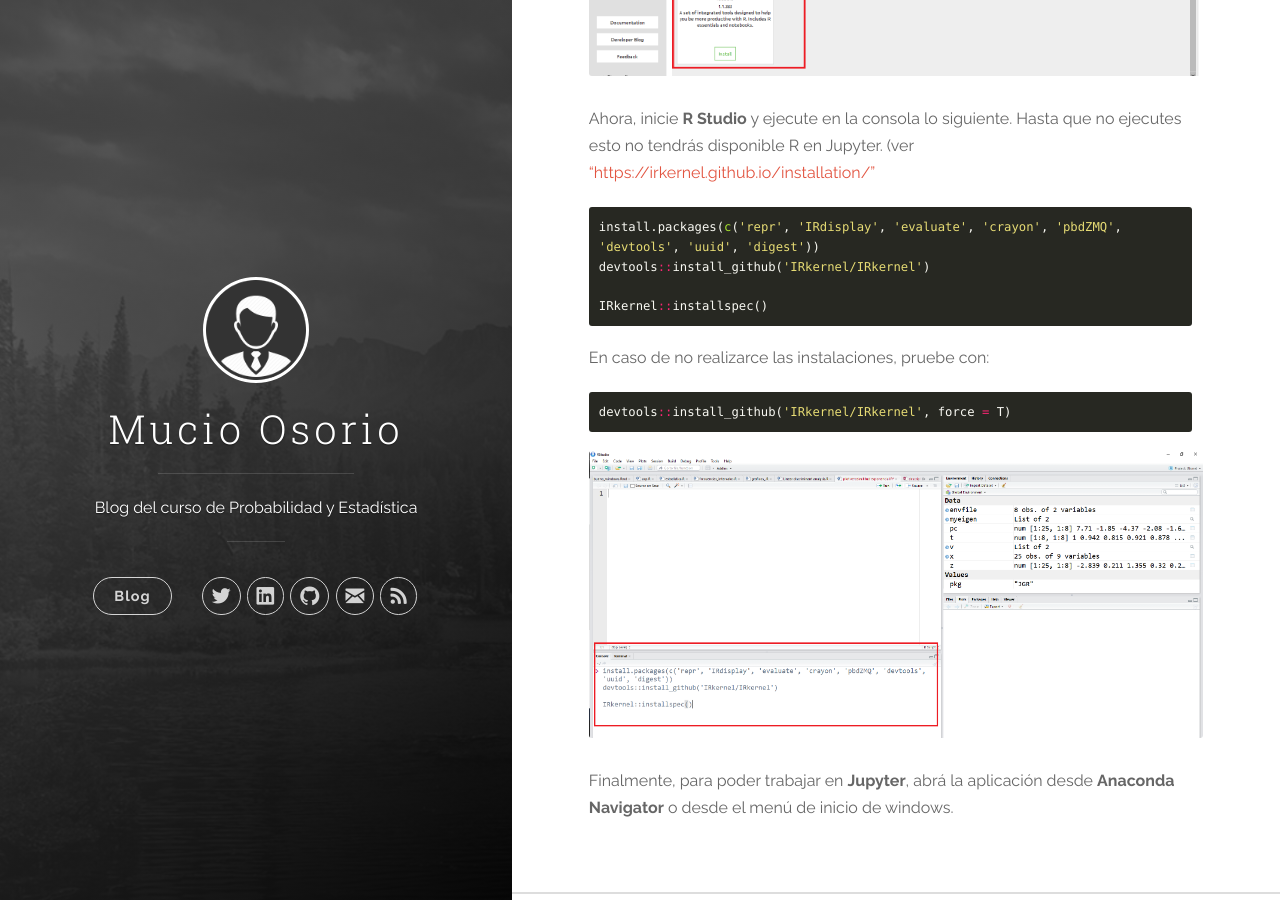
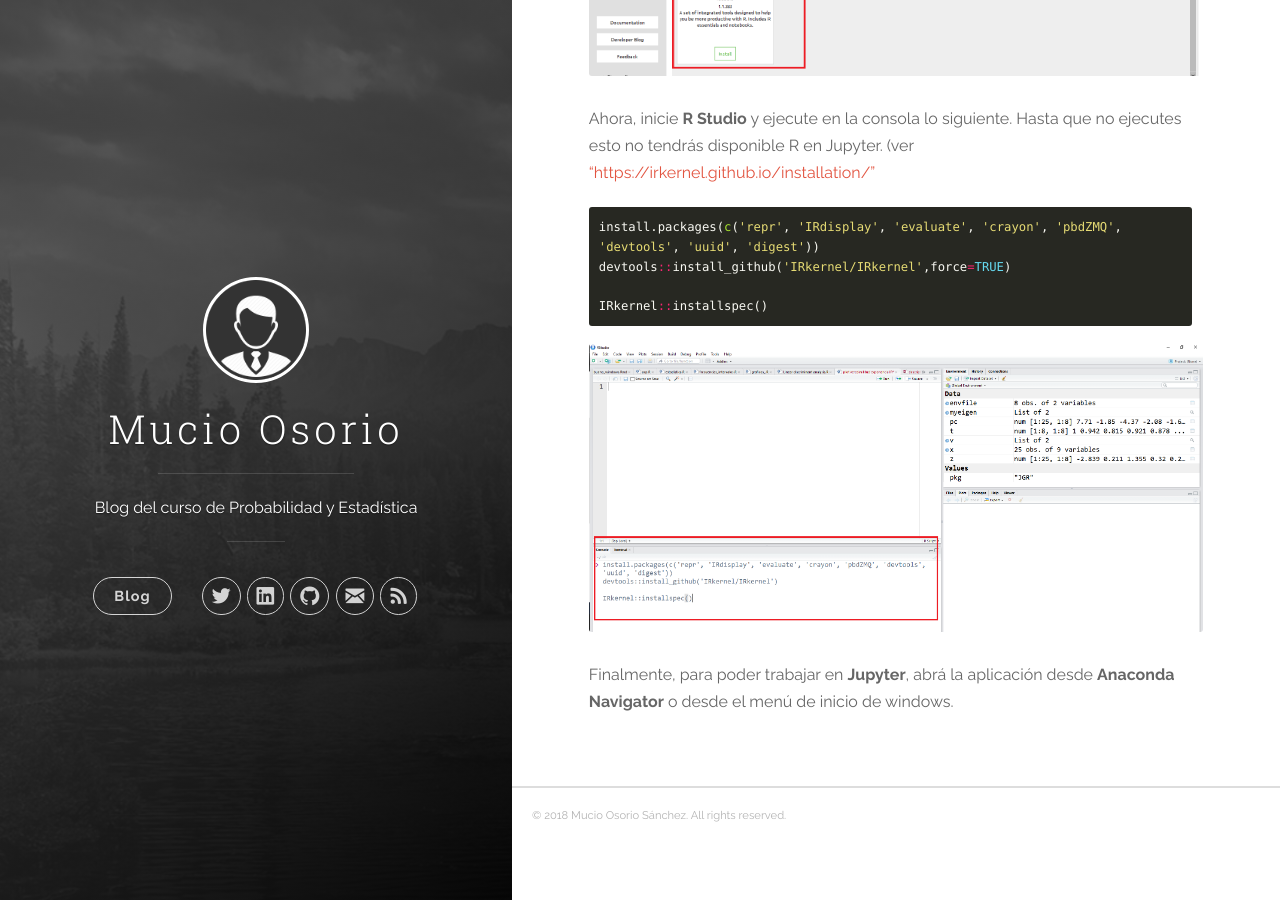
Before and after one commit to mucioosorio/probabilidad, a Jekyll site: the page built from _posts/2018-01-15-Instalación-R-RStudio-Jupyter.md, in a window 1280 px wide and 900 px high, scrolled down 2260 px. Built offline with Jekyll 4.4.1, drawn with Linux system fonts in a browser that asks for light colours; nearby versions of some CDN libraries.

Commit message:
Update 2018-01-15-Instalación-R-RStudio-Jupyter.md

````diff
--- a/_posts/2018-01-15-Instalación-R-RStudio-Jupyter.md
+++ b/_posts/2018-01-15-Instalación-R-RStudio-Jupyter.md
@@ -32,14 +32,9 @@
 
 ```R
 install.packages(c('repr', 'IRdisplay', 'evaluate', 'crayon', 'pbdZMQ', 'devtools', 'uuid', 'digest'))
-devtools::install_github('IRkernel/IRkernel')
+devtools::install_github('IRkernel/IRkernel',force=TRUE)
 
 IRkernel::installspec()
-```
-
-En caso de no realizarce las instalaciones, pruebe con:
-```R
-devtools::install_github('IRkernel/IRkernel', force = T)
 ```
 ![kernel_r](/probabilidad/figs/05_instalacion-kernelr.PNG)
 
````
